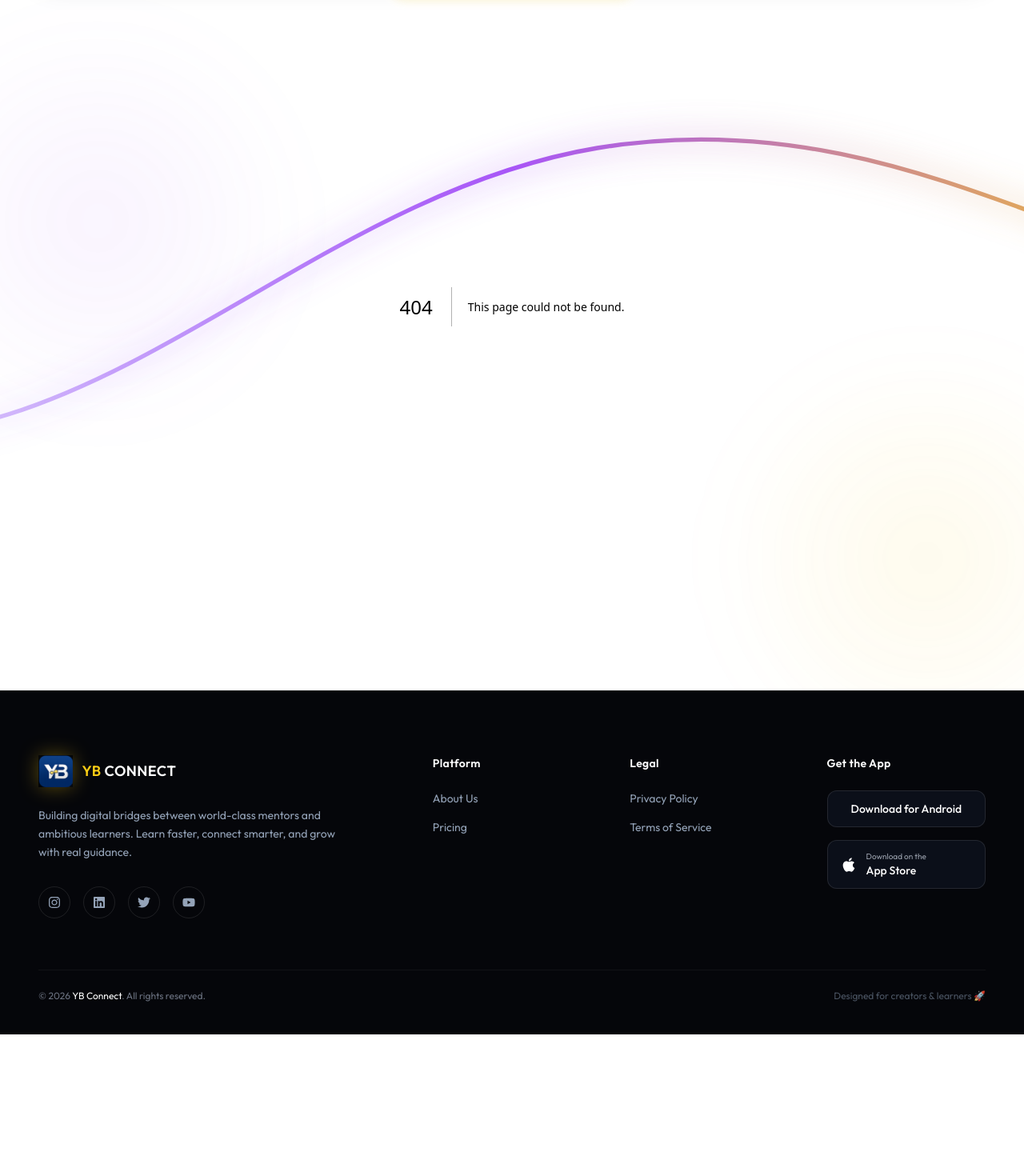
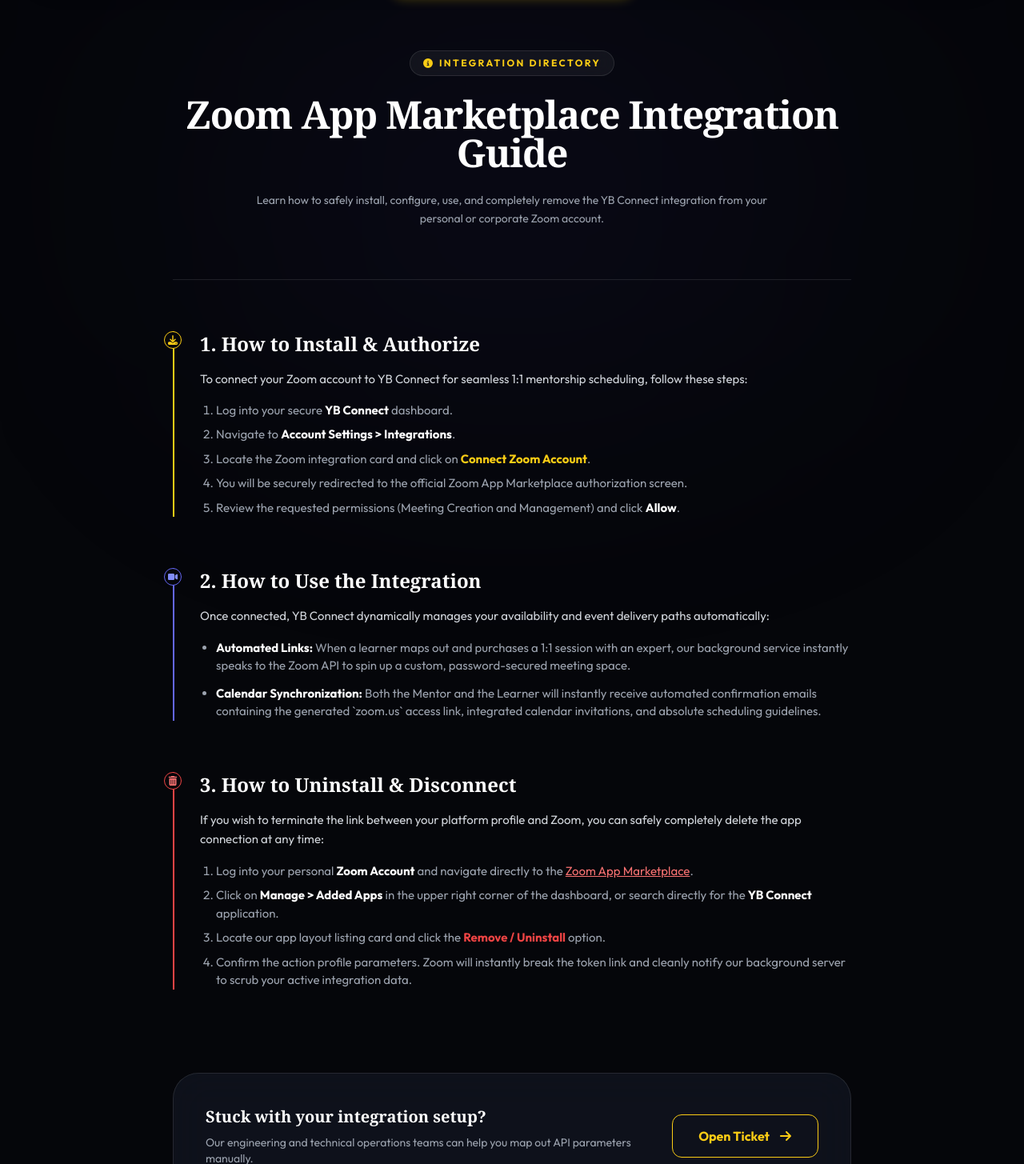
Before and after one commit to yashwanthbondapalli/yb-connect-web, a Next.js app: page /zoom-guide in a window 1280 px wide. Before the commit this address had no page. Shown: the part 115-1570 px from the top of the page at 80% size. Before the commit the page ends 1408 px from the top, so only its background shows below. Built offline with nearby package versions, Linux system fonts and the light colour scheme.

Commit message:
Add Zoom Integration Guide component

```diff
--- /dev/null
+++ b/app/zoom-guide/page.tsx
@@ -0,0 +1,122 @@
+"use client";
+
+import React from "react";
+import { motion, Variants } from "framer-motion";
+import { FaCircleInfo, FaArrowRight, FaDownload, FaVideo, FaTrashCan } from "react-icons/fa6";
+
+export default function ZoomIntegrationGuide() {
+  // Animation Variants
+  const fadeUp: Variants = {
+    hidden: { opacity: 0, y: 30 },
+    visible: { opacity: 1, y: 0, transition: { duration: 0.8, ease: "easeOut" } }
+  };
+
+  return (
+    <div className="bg-[#05060A] min-h-screen text-white font-sans overflow-x-hidden relative selection:bg-[#FACC15] selection:text-black pb-24">
+
+      {/* Cinematic Ambient Background Light */}
+      <div className="absolute top-0 left-[50%] -translate-x-1/2 w-[800px] h-[500px] rounded-full blur-[150px] bg-indigo-900/10 pointer-events-none z-0"></div>
+
+      <main className="max-w-4xl mx-auto w-full px-6 py-20 relative z-10 flex flex-col">
+
+        {/* --- HEADER --- */}
+        <motion.section
+          initial="hidden" animate="visible" variants={fadeUp}
+          className="text-center w-full mb-16 border-b border-white/10 pb-16"
+        >
+          <div className="inline-flex items-center gap-2 px-4 py-1.5 rounded-full border border-white/10 bg-white/5 backdrop-blur-md text-[12px] font-bold tracking-[0.2em] uppercase text-[#FACC15] mb-6">
+            <FaCircleInfo /> Integration Directory
+          </div>
+
+          <h1 className="text-4xl md:text-5xl font-bold mb-6 font-serif tracking-tight text-white">
+            Zoom App Marketplace Integration Guide
+          </h1>
+
+          <p className="text-gray-400 text-sm max-w-2xl mx-auto leading-relaxed">
+            Learn how to safely install, configure, use, and completely remove the YB Connect integration from your personal or corporate Zoom account.
+          </p>
+        </motion.section>
+
+        {/* --- CONTENT SECTIONS --- */}
+        <motion.section
+          initial="hidden" animate="visible" variants={fadeUp} transition={{ delay: 0.2 }}
+          className="space-y-16 text-gray-300"
+        >
+
+          {/* Section 1: Installation */}
+          <div className="border-l-2 border-[#FACC15] pl-6 md:pl-8 relative">
+            <div className="absolute -left-[13px] top-0 bg-[#05060A] p-1 border border-[#FACC15] rounded-full text-xs text-[#FACC15]">
+              <FaDownload />
+            </div>
+            <h2 className="text-2xl font-bold text-white mb-4 font-serif">1. How to Install & Authorize</h2>
+            <p className="text-[15px] leading-relaxed mb-4">
+              To connect your Zoom account to YB Connect for seamless 1:1 mentorship scheduling, follow these steps:
+            </p>
+            <ol className="list-decimal pl-5 space-y-2 text-[15px] text-gray-400">
+              <li>Log into your secure <strong className="text-white">YB Connect</strong> dashboard.</li>
+              <li>Navigate to <strong className="text-white">Account Settings &gt; Integrations</strong>.</li>
+              <li>Locate the Zoom integration card and click on <strong className="text-[#FACC15]">Connect Zoom Account</strong>.</li>
+              <li>You will be securely redirected to the official Zoom App Marketplace authorization screen.</li>
+              <li>Review the requested permissions (Meeting Creation and Management) and click <strong className="text-white">Allow</strong>.</li>
+            </ol>
+          </div>
+
+          {/* Section 2: Usage */}
+          <div className="border-l-2 border-indigo-500 pl-6 md:pl-8 relative">
+            <div className="absolute -left-[13px] top-0 bg-[#05060A] p-1 border border-indigo-500 rounded-full text-xs text-indigo-400">
+              <FaVideo />
+            </div>
+            <h2 className="text-2xl font-bold text-white mb-4 font-serif">2. How to Use the Integration</h2>
+            <p className="text-[15px] leading-relaxed mb-4">
+              Once connected, YB Connect dynamically manages your availability and event delivery paths automatically:
+            </p>
+            <ul className="list-disc pl-5 space-y-3 text-[15px] text-gray-400">
+              <li>
+                <strong className="text-white">Automated Links:</strong> When a learner maps out and purchases a 1:1 session with an expert, our background service instantly speaks to the Zoom API to spin up a custom, password-secured meeting space.
+              </li>
+              <li>
+                <strong className="text-white">Calendar Synchronization:</strong> Both the Mentor and the Learner will instantly receive automated confirmation emails containing the generated `zoom.us` access link, integrated calendar invitations, and absolute scheduling guidelines.
+              </li>
+            </ul>
+          </div>
+
+          {/* Section 3: Deauthorization / Uninstallation */}
+          <div className="border-l-2 border-red-500 pl-6 md:pl-8 relative">
+            <div className="absolute -left-[13px] top-0 bg-[#05060A] p-1 border border-red-500 rounded-full text-xs text-red-400">
+              <FaTrashCan />
+            </div>
+            <h2 className="text-2xl font-bold text-white mb-4 font-serif">3. How to Uninstall & Disconnect</h2>
+            <p className="text-[15px] leading-relaxed mb-4">
+              If you wish to terminate the link between your platform profile and Zoom, you can safely completely delete the app connection at any time:
+            </p>
+            <ol className="list-decimal pl-5 space-y-2 text-[15px] text-gray-400 mb-6">
+              <li>Log into your personal <strong className="text-white">Zoom Account</strong> and navigate directly to the <a href="https://marketplace.zoom.us/" target="_blank" rel="noreferrer" className="text-red-400 underline hover:text-red-300">Zoom App Marketplace</a>.</li>
+              <li>Click on <strong className="text-white">Manage &gt; Added Apps</strong> in the upper right corner of the dashboard, or search directly for the <strong className="text-white">YB Connect</strong> application.</li>
+              <li>Locate our app layout listing card and click the <strong className="text-red-500">Remove / Uninstall</strong> option.</li>
+              <li>Confirm the action profile parameters. Zoom will instantly break the token link and cleanly notify our background server to scrub your active integration data.</li>
+            </ol>
+          </div>
+
+        </motion.section>
+
+        {/* --- SUPPORT CTA --- */}
+        <motion.div
+          initial="hidden" whileInView="visible" viewport={{ once: true }} variants={fadeUp}
+          className="mt-20 p-8 sm:p-10 rounded-[2rem] border border-white/10 bg-[#111520]/80 backdrop-blur-xl flex flex-col sm:flex-row items-center justify-between gap-6"
+        >
+          <div>
+            <h3 className="text-xl font-bold text-white mb-2 font-serif">Stuck with your integration setup?</h3>
+            <p className="text-sm text-gray-400">Our engineering and technical operations teams can help you map out API parameters manually.</p>
+          </div>
+          <a
+            href="/contact"
+            className="whitespace-nowrap bg-transparent border border-[#FACC15] text-[#FACC15] px-8 py-3.5 rounded-xl font-bold hover:bg-[#FACC15] hover:text-black transition-colors duration-300 flex items-center gap-3"
+          >
+            Open Ticket <FaArrowRight />
+          </a>
+        </motion.div>
+
+      </main>
+    </div>
+  );
+}
```
